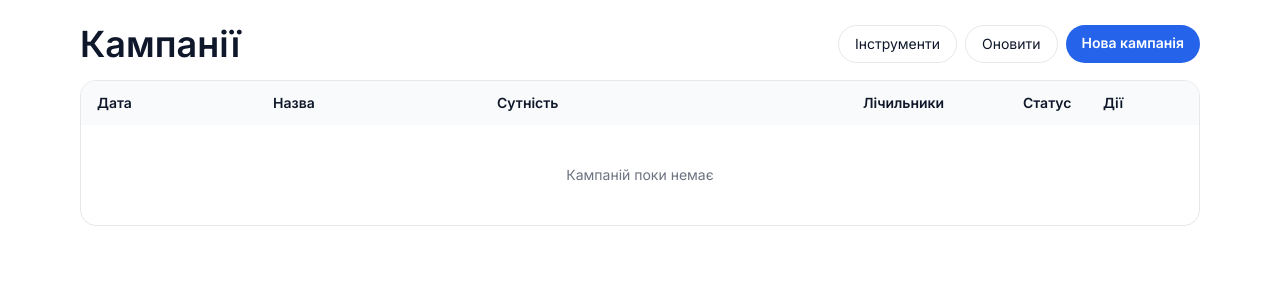
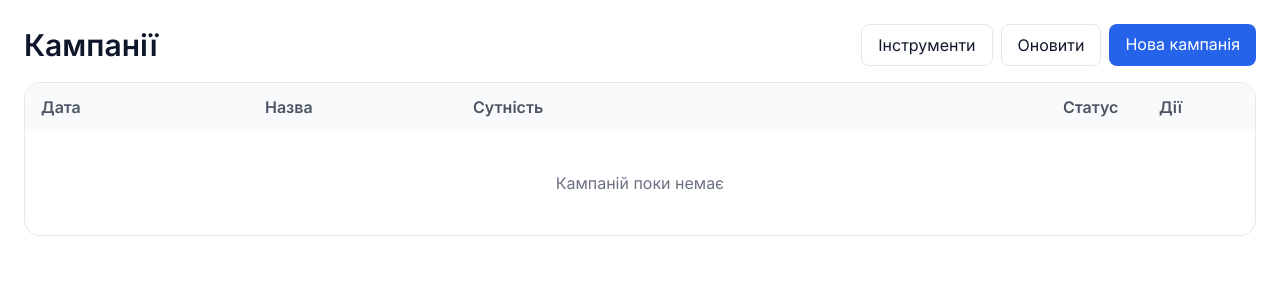
Before and after one commit to yurashko-ux/P-3-0, a Next.js app in the folder web/: page /admin/campaigns in a window 1280 px wide. Shown: the top 300 px of the page. Built offline with nearby package versions, Linux system fonts and the light colour scheme.

Commit message:
Update page.tsx

```diff
--- a/web/app/admin/campaigns/page.tsx
+++ b/web/app/admin/campaigns/page.tsx
@@ -1,33 +1,22 @@
-// web/app/admin/campaigns/page.tsx
-'use client';
+"use client";
 
-export const dynamic = 'force-dynamic';
+import { useEffect, useState } from "react";
+import CounterPill from "@/components/CounterPill";
 
-import React, { useEffect, useMemo, useState } from 'react';
-import Link from 'next/link';
-
-// ---- types ----
-type Op = 'contains' | 'equals';
 type Campaign = {
   id: string;
-  created_at: string | number;
-  updated_at?: string | number;
-
+  created_at: string;
   name: string;
   enabled: boolean;
 
   base_pipeline_id: string;
   base_status_id: string;
 
-  v1_field: 'text' | 'any';
-  v1_op: Op;
   v1_value: string;
   v1_to_pipeline_id: string | null;
   v1_to_status_id: string | null;
 
   v2_enabled: boolean;
-  v2_field: 'text' | 'any';
-  v2_op: Op;
   v2_value: string;
   v2_to_pipeline_id: string | null;
   v2_to_status_id: string | null;
@@ -40,227 +29,153 @@ type Campaign = {
   v2_count: number;
   exp_count: number;
 };
-type Pipeline = { id: string | number; name: string };
-type Status = { id: string | number; name: string; pipeline_id?: string | number };
 
-// ---- helpers ----
-const toArray = <T,>(j: any): T[] => (Array.isArray(j) ? j : []);
-const pickArr = <T,>(j: any, keys: string[]): T[] => {
-  for (const k of keys) {
-    const v = j?.[k];
-    if (Array.isArray(v)) return v as T[];
-  }
-  return toArray<T>(j);
-};
-const normPipelines = (j: any): Pipeline[] =>
-  pickArr<Pipeline>(j, ['items', 'data', 'pipelines', 'result']).map((p: any) => ({
-    id: String(p.id ?? p.ID ?? p.value ?? ''),
-    name: String(p.name ?? p.title ?? p.label ?? ''),
-  })).filter(p => p.id && p.name);
+type Dict = Record<string, string>;
 
-const normStatuses = (j: any): Status[] =>
-  pickArr<Status>(j, ['items', 'data', 'statuses', 'result']).map((s: any) => ({
-    id: String(s.id ?? s.ID ?? s.value ?? ''),
-    name: String(s.name ?? s.title ?? s.label ?? ''),
-    pipeline_id: String(s.pipeline_id ?? s.pipelineId ?? s.pid ?? ''),
-  })).filter(s => s.id && s.name);
-
-const fmtDate = (v: string | number) => {
-  try {
-    const d = typeof v === 'number' ? new Date(v) : new Date(v);
-    return d.toLocaleString('uk-UA', { hour12: false });
-  } catch {
-    return String(v);
-  }
-};
-
-function Chip({ children }: { children: React.ReactNode }) {
-  return <span className="rounded-full border px-2 py-1 text-xs">{children}</span>;
+async function api<T>(url: string): Promise<T> {
+  const r = await fetch(url, { credentials: "include", cache: "no-store" });
+  const j = await r.json();
+  return j?.items ?? j;
 }
 
-export default function CampaignsPage() {
-  const [loading, setLoading] = useState(true);
+export default function Page() {
   const [items, setItems] = useState<Campaign[]>([]);
-  const [pipelines, setPipelines] = useState<Record<string, string>>({});
-  const [statusesByPid, setStatusesByPid] = useState<Record<string, Record<string, string>>>({});
-  const [error, setError] = useState<string | null>(null);
+  const [pipelines, setPipelines] = useState<Dict>({});
+  const [statusesByPipeline, setStatusesByPipeline] = useState<Record<string, Dict>>({});
 
-  // ---- load list ----
-  async function loadCampaigns() {
-    const r = await fetch('/api/campaigns', { credentials: 'include', cache: 'no-store' });
-    const j = await r.json().catch(() => ({}));
-    setItems(Array.isArray(j.items) ? j.items : []);
+  async function loadAll() {
+    const list = await api<{ items: Campaign[] }>("/api/campaigns");
+    setItems(list as unknown as Campaign[]);
+
+    // Довідники KeyCRM
+    const pls: any[] = await api("/api/keycrm/pipelines");
+    const pMap: Dict = {};
+    for (const p of pls || []) pMap[String(p.id)] = String(p.name ?? p.title ?? p.id);
+    setPipelines(pMap);
+
+    const stMap: Record<string, Dict> = {};
+    for (const pid of Object.keys(pMap)) {
+      const sts: any[] = await api(`/api/keycrm/statuses?pipeline_id=${encodeURIComponent(pid)}`);
+      stMap[pid] = {};
+      for (const s of sts || []) stMap[pid][String(s.id)] = String(s.name ?? s.title ?? s.id);
+    }
+    setStatusesByPipeline(stMap);
   }
 
-  // ---- load pipelines and statuses for all referenced pipeline_ids ----
-  async function loadDictionaries(camps: Campaign[]) {
-    // Pipelines
-    const pr = await fetch('/api/keycrm/pipelines', { credentials: 'include', cache: 'no-store' });
-    const pj = await pr.json().catch(() => ({}));
-    const plist = normPipelines(pj);
-    const pMap: Record<string, string> = {};
-    plist.forEach(p => { pMap[String(p.id)] = p.name; });
-    setPipelines(pMap);
+  useEffect(() => { loadAll(); }, []);
 
-    // Collect unique pipeline ids we need statuses for
-    const pids = new Set<string>();
-    for (const c of camps) {
-      if (c.base_pipeline_id) pids.add(String(c.base_pipeline_id));
-      if (c.v1_to_pipeline_id) pids.add(String(c.v1_to_pipeline_id));
-      if (c.v2_to_pipeline_id) pids.add(String(c.v2_to_pipeline_id));
-      if (c.exp_to_pipeline_id) pids.add(String(c.exp_to_pipeline_id));
-    }
-
-    const sMap: Record<string, Record<string, string>> = {};
-    await Promise.all(
-      Array.from(pids).map(async (pid) => {
-        const r = await fetch(`/api/keycrm/statuses?pipeline_id=${encodeURIComponent(pid)}`, {
-          credentials: 'include',
-          cache: 'no-store',
-        });
-        const j = await r.json().catch(() => ({}));
-        const slist = normStatuses(j);
-        const one: Record<string, string> = {};
-        slist.forEach(s => { one[String(s.id)] = s.name; });
-        sMap[pid] = one;
-      })
-    );
-    setStatusesByPid(sMap);
+  function statusName(pid: string | null, sid: string | null) {
+    if (!pid || !sid) return "—/—";
+    return `${pipelines[pid] ?? pid}/${statusesByPipeline[pid]?.[sid] ?? sid}`;
   }
 
-  async function refresh() {
-    setLoading(true);
-    setError(null);
-    try {
-      await loadCampaigns();
-    } catch (e: any) {
-      setError(String(e?.message || e));
-    } finally {
-      setLoading(false);
-    }
-  }
-
-  useEffect(() => {
-    refresh();
-    // eslint-disable-next-line react-hooks/exhaustive-deps
-  }, []);
-
-  // when items loaded, load dictionaries
-  useEffect(() => {
-    if (!items.length) return;
-    (async () => {
-      try { await loadDictionaries(items); } catch {}
-    })();
-  }, [items]);
-
-  async function onDelete(id: string) {
-    if (!confirm('Видалити кампанію?')) return;
-    const r = await fetch(`/api/campaigns/${encodeURIComponent(id)}`, {
-      method: 'DELETE',
-      credentials: 'include',
-    });
-    const j = await r.json().catch(() => ({}));
-    if (!j?.ok) {
-      alert('Помилка видалення');
-    }
-    refresh();
-  }
-
-  const rows = useMemo(() => {
-    const nameP = (pid?: string | null) => (pid ? pipelines[String(pid)] || pid : '—');
-    const nameS = (pid?: string | null, sid?: string | null) =>
-      pid && sid ? (statusesByPid[String(pid)]?.[String(sid)] || sid) : '—';
-
-    return items.map((c) => ({
-      id: c.id,
-      date: fmtDate(c.created_at),
-      name: c.name,
-      enabled: c.enabled,
-
-      baseText: `${nameP(c.base_pipeline_id)}/${nameS(c.base_pipeline_id, c.base_status_id)}`,
-      v1Text: c.v1_to_pipeline_id || c.v1_to_status_id
-        ? `${nameP(c.v1_to_pipeline_id)}/${nameS(c.v1_to_pipeline_id, c.v1_to_status_id)}`
-        : '—',
-      v2Text: c.v2_enabled && (c.v2_to_pipeline_id || c.v2_to_status_id)
-        ? `${nameP(c.v2_to_pipeline_id)}/${nameS(c.v2_to_pipeline_id, c.v2_to_status_id)}`
-        : '—',
-      expText: c.exp_to_pipeline_id || c.exp_to_status_id
-        ? `${nameP(c.exp_to_pipeline_id)}/${nameS(c.exp_to_pipeline_id, c.exp_to_status_id)}`
-        : '—',
-      expDays: Number.isFinite(c.exp_days as any) ? `${c.exp_days}д` : '—',
-
-      v1_count: c.v1_count || 0,
-      v2_count: c.v2_count || 0,
-      exp_count: c.exp_count || 0,
-    }));
-  }, [items, pipelines, statusesByPid]);
-
   return (
-    <div className="mx-auto max-w-6xl px-4 py-6">
-      <div className="mb-4 flex items-center justify-between">
-        <h1 className="text-4xl font-black">Кампанії</h1>
+    <div className="p-4 sm:p-6">
+      <div className="flex items-center justify-between mb-4">
+        <h1 className="text-3xl font-extrabold">Кампанії</h1>
         <div className="flex gap-2">
-          <Link href="/admin/tools" className="rounded-full border px-4 py-2 text-sm">Інструменти</Link>
-          <button onClick={refresh} className="rounded-full border px-4 py-2 text-sm">Оновити</button>
-          <Link href="/admin/campaigns/new" className="rounded-full bg-blue-600 px-4 py-2 text-sm font-semibold text-white hover:bg-blue-700">Нова кампанія</Link>
+          <a href="/admin/tools" className="rounded-lg border px-4 py-2 hover:bg-gray-50">
+            Інструменти
+          </a>
+          <button onClick={loadAll} className="rounded-lg border px-4 py-2 hover:bg-gray-50">
+            Оновити
+          </button>
+          <a
+            href="/admin/campaigns/new"
+            className="rounded-lg bg-blue-600 px-4 py-2 text-white hover:bg-blue-700"
+          >
+            Нова кампанія
+          </a>
         </div>
       </div>
 
-      {error && (
-        <div className="mb-4 rounded-lg border border-red-300 bg-red-50 p-3 text-sm text-red-700">
-          {error}
-        </div>
-      )}
-
       <div className="overflow-hidden rounded-2xl border">
-        <table className="w-full table-fixed">
-          <thead className="bg-gray-50 text-left text-sm">
-            <tr>
-              <th className="w-44 px-4 py-3">Дата</th>
-              <th className="w-56 px-4 py-3">Назва</th>
+        <table className="min-w-full">
+          <thead className="bg-gray-50">
+            <tr className="text-left text-gray-600">
+              <th className="px-4 py-3 w-56">Дата</th>
+              <th className="px-4 py-3 w-52">Назва</th>
               <th className="px-4 py-3">Сутність</th>
-              <th className="w-40 px-4 py-3">Лічильники</th>
-              <th className="w-20 px-4 py-3">Статус</th>
-              <th className="w-28 px-4 py-3">Дії</th>
+              <th className="px-4 py-3 w-24">Статус</th>
+              <th className="px-4 py-3 w-28">Дії</th>
             </tr>
           </thead>
           <tbody>
-            {rows.map((r) => (
-              <tr key={r.id} className="border-t align-top">
-                <td className="px-4 py-4 text-sm text-gray-700">{r.date}</td>
+            {items.map((c) => (
+              <tr key={c.id} className="border-t align-top">
+                <td className="px-4 py-4 text-gray-700 whitespace-nowrap">
+                  {new Date(c.created_at).toLocaleString("uk-UA")}
+                </td>
+                <td className="px-4 py-4 font-semibold">{c.name}</td>
                 <td className="px-4 py-4">
-                  <div className="font-medium">{r.name}</div>
-                </td>
-                <td className="px-4 py-4">
-                  {/* 4 рядки, щоб збігались із колонкою лічильників */}
-                  <div className="grid grid-rows-4 gap-2 text-gray-800">
-                    <div><span className="font-semibold">База:</span> {r.baseText}</div>
-                    <div><span className="font-semibold">V1 →</span> {r.v1Text}</div>
-                    <div><span className="font-semibold">V2 →</span> {r.v2Text}</div>
-                    <div><span className="font-semibold">EXP({r.expDays}) →</span> {r.expText}</div>
+                  {/* База */}
+                  <div className="mb-2 text-gray-800">
+                    <span className="font-bold">База:</span>{" "}
+                    {statusName(c.base_pipeline_id, c.base_status_id)}
+                  </div>
+
+                  {/* V1 */}
+                  <div className="flex items-center gap-3 mb-1">
+                    <div className="text-gray-900">
+                      <span className="font-semibold">V1</span> →{" "}
+                      {statusName(c.v1_to_pipeline_id, c.v1_to_status_id)}{" "}
+                      {c.v1_value ? (
+                        <span className="text-gray-500">({c.v1_value})</span>
+                      ) : null}
+                    </div>
+                    <CounterPill label="V1" value={c.v1_count} />
+                  </div>
+
+                  {/* V2 */}
+                  {c.v2_enabled ? (
+                    <div className="flex items-center gap-3 mb-1">
+                      <div className="text-gray-900">
+                        <span className="font-semibold">V2</span> →{" "}
+                        {statusName(c.v2_to_pipeline_id, c.v2_to_status_id)}{" "}
+                        {c.v2_value ? (
+                          <span className="text-gray-500">({c.v2_value})</span>
+                        ) : null}
+                      </div>
+                      <CounterPill label="V2" value={c.v2_count} />
+                    </div>
+                  ) : null}
+
+                  {/* EXP */}
+                  <div className="flex items-center gap-3">
+                    <div className="text-gray-900">
+                      <span className="font-semibold">EXP({c.exp_days}д)</span> →{" "}
+                      {statusName(c.exp_to_pipeline_id, c.exp_to_status_id)}
+                    </div>
+                    <CounterPill label="EXP" value={c.exp_count} />
                   </div>
                 </td>
-                <td className="px-4 py-4">
-                  {/* така сама 4-рядкова сітка для чіткої вертикальної синхронізації */}
-                  <div className="grid grid-rows-4 gap-2">
-                    <div className="h-[24px]" /> {/* рядок База — без лічильника */}
-                    <Chip>V1: {r.v1_count}</Chip>
-                    <Chip>V2: {r.v2_count}</Chip>
-                    <Chip>EXP: {r.exp_count}</Chip>
-                  </div>
-                </td>
-                <td className="px-4 py-4 text-sm">{r.enabled ? 'yes' : 'no'}</td>
-                <td className="px-4 py-4 text-sm">
-                  <div className="flex gap-3">
-                    <Link href={`/admin/campaigns/${r.id}/edit`} className="text-blue-600 hover:underline">Edit</Link>
-                    <button onClick={() => onDelete(r.id)} className="text-red-600 hover:underline">Delete</button>
-                  </div>
+                <td className="px-4 py-4">{c.enabled ? "yes" : "no"}</td>
+                <td className="px-4 py-4 whitespace-nowrap">
+                  <a href={`/admin/campaigns/${c.id}/edit`} className="text-blue-600 hover:underline mr-3">
+                    Edit
+                  </a>
+                  <a
+                    href={`/api/campaigns/${c.id}`}
+                    onClick={async (e) => {
+                      e.preventDefault();
+                      if (!confirm("Видалити кампанію?")) return;
+                      await fetch(`/api/campaigns/${c.id}`, {
+                        method: "DELETE",
+                        credentials: "include",
+                      });
+                      loadAll();
+                    }}
+                    className="text-red-600 hover:underline"
+                  >
+                    Delete
+                  </a>
                 </td>
               </tr>
             ))}
-            {rows.length === 0 && (
+
+            {!items.length && (
               <tr>
-                <td className="px-4 py-10 text-center text-sm text-gray-500" colSpan={6}>
+                <td className="px-4 py-10 text-center text-gray-500" colSpan={5}>
                   Кампаній поки немає
                 </td>
               </tr>
```
